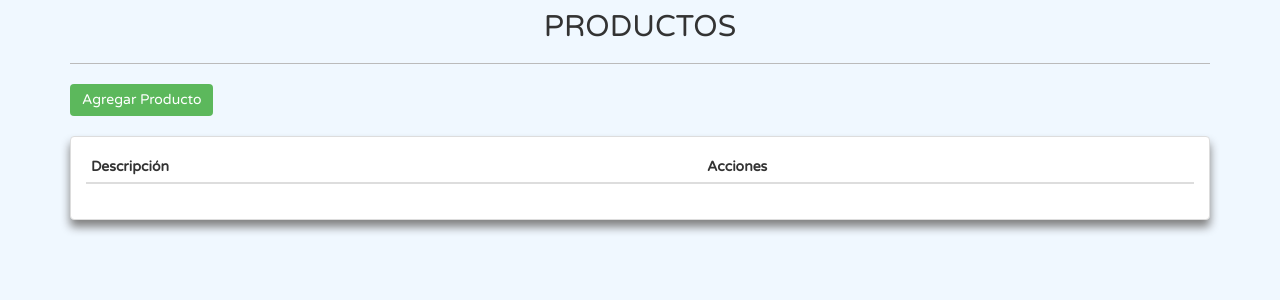
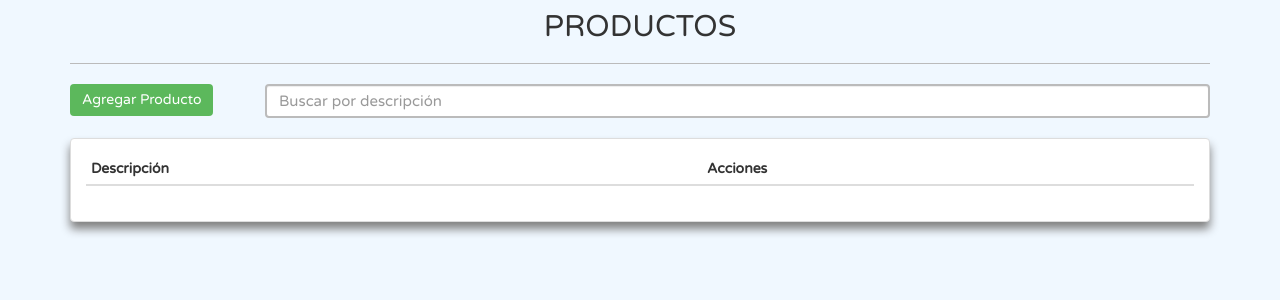
Before and after one commit to braian09millo/Inventario, an ASP.NET MVC app: page /Producto/ProductoView in a window 1280 px wide. Shown: the part 51-351 px from the top of the page. Run offline with ASP.NET Core 8 and stand-ins for ASP.NET MVC 5, Linux system fonts and the light colour scheme; lists and menus that the app fills with data are empty; the project's own start-up code is not run, and a stand-in starts its controllers and pages; some libraries are stand-ins or nearby versions.

Commit message:
se agrega busqueda para la lista de productos

```diff
--- a/API_Inventory/API_Inventory/Views/Producto/ProductoView.cshtml
+++ b/API_Inventory/API_Inventory/Views/Producto/ProductoView.cshtml
@@ -7,8 +7,11 @@
 <h2 class="text-center">PRODUCTOS</h2>
 <hr />
 <div class="row">
-    <div class="col-sm-12">
+    <div class="col-sm-2">
         <button class="btn btn-success" onclick="abrirModalProducto('A')">Agregar Producto</button>
+    </div>
+    <div class="col-sm-10">
+        <input type="text" id="txtBusqueda" class="form-control" placeholder="Buscar por descripción"/>
     </div>
 </div>
 <br />
@@ -40,3 +43,14 @@
         </div>
     </div>
 </div>
+
+<script>
+
+    $("#txtBusqueda").on("keyup", function () {
+        var value = $(this).val().toLowerCase();
+        $("#tblProductos tbody tr").filter(function () {
+            $(this).toggle($(this).text().toLowerCase().indexOf(value) > -1)
+        });
+    });
+
+</script>
```
